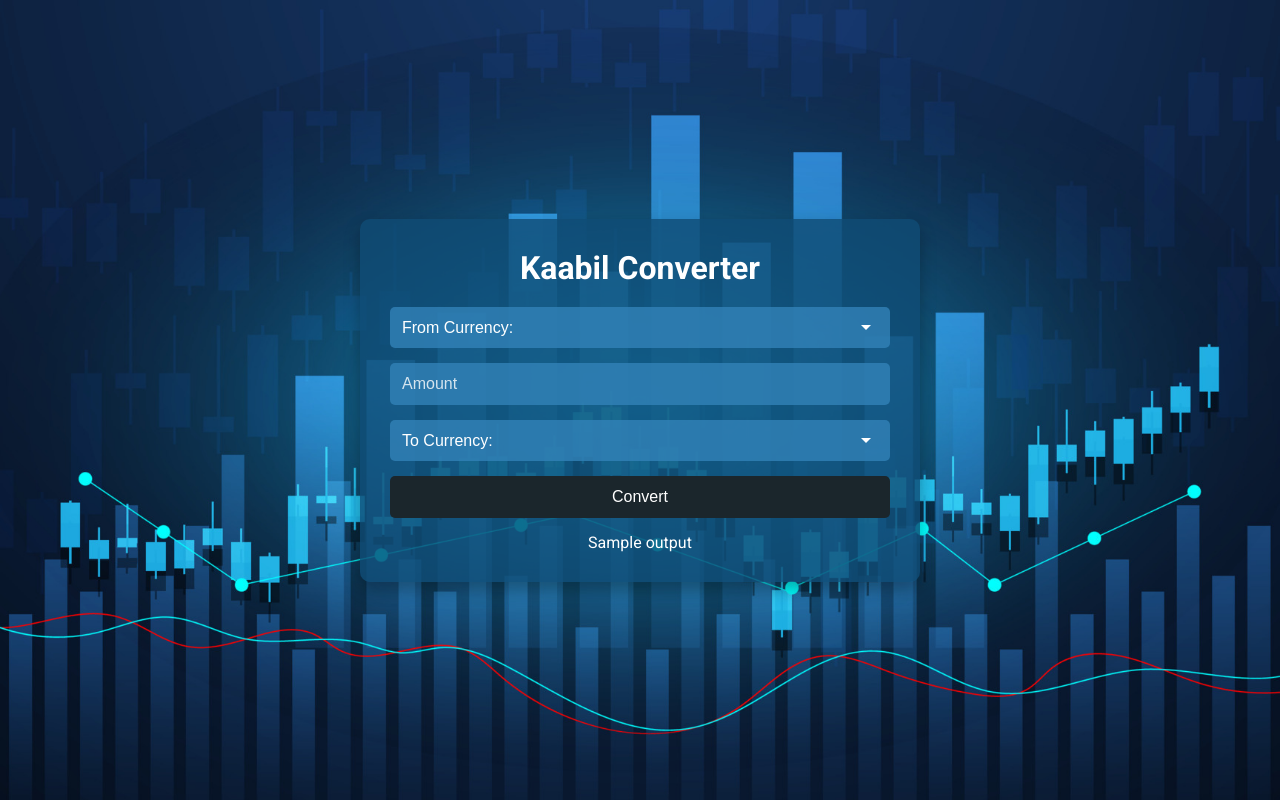
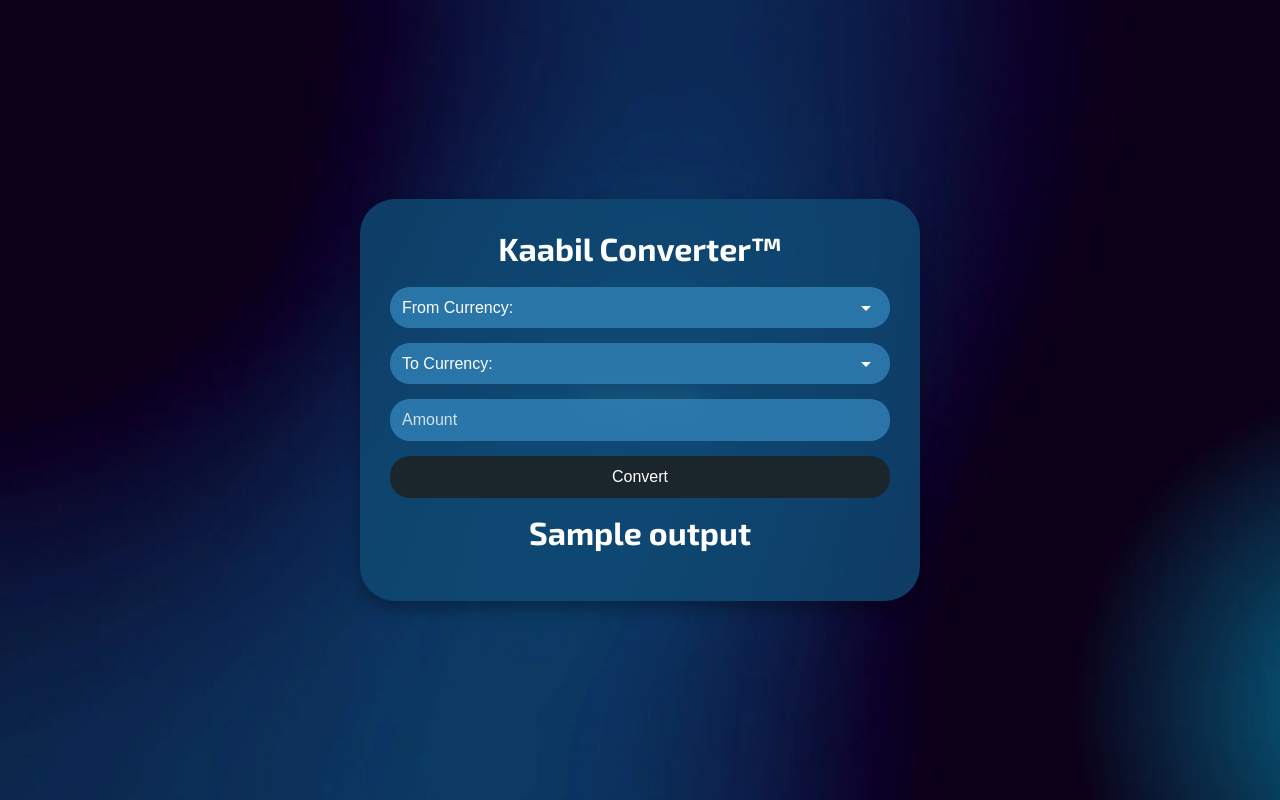
Before and after one commit to Daamin909/Kaabil-Converter, a Flask app: template templates/index.html in a window 1280 px wide. Run offline with Flask 3, Linux system fonts and the light colour scheme; the template is opened without the code that fills it: most values are stand-ins (such as "Sample title", 1, 10 or a date in 2020).

Commit message:
minor changes and styling

```diff
--- a/static/css/style.css
+++ b/static/css/style.css
@@ -4,7 +4,7 @@ body, h1, form, select, input {
     box-sizing: border-box;
 }
 body {
-    font-family: 'Roboto', sans-serif;
+    font-family: 'Exo 2', sans-serif;
     background-image: url('../images/background.jpg');
     background-size: cover;
     background-position: center;
@@ -19,11 +19,13 @@ body {
 .container {
     background-color: rgba(15, 76, 117, 0.8);
     padding: 30px;
-    border-radius: 10px;
+    border-radius: 35px;
     box-shadow: 0 8px 16px rgba(0, 0, 0, 0.3);
     width: 90%;
     max-width: 500px;
     text-align: center;
+    backdrop-filter: blur(10px);
+    -webkit-backdrop-filter: blur(10px);
 }
 h1 {
     margin-bottom: 20px;
@@ -36,7 +38,7 @@ select, input[type="number"], input[type="submit"] {
     padding: 12px;
     margin-bottom: 15px;
     border: none;
-    border-radius: 5px;
+    border-radius: 20px;
     background-color: rgba(50, 130, 184, 0.8);
     color: white;
     font-size: 16px;
@@ -44,6 +46,7 @@ select, input[type="number"], input[type="submit"] {
 input[type="submit"] {
     cursor: pointer;
     background-color: #1b262c;
+    border-radius: 20px;
 }
 select {
     appearance: none;
--- a/templates/index.html
+++ b/templates/index.html
@@ -4,15 +4,13 @@
     <meta charset="UTF-8">
     <meta name="viewport" content="width=device-width, initial-scale=1.0">
     <title>Kaabil Converter</title>
-    <link href="https://fonts.googleapis.com/css2?family=Roboto:wght@400;700&display=swap" rel="stylesheet">
+    <link href="https://fonts.googleapis.com/css2?family=Exo+2:wght@400;700&display=swap" rel="stylesheet">
     <link rel="stylesheet" href="{{ url_for('static', filename='css/style.css') }}">
     <link rel="stylesheet" href="../static/css/style.css">
-
-
 </head>
 <body>
     <div class="container">
-        <h1>Kaabil Converter</h1>
+        <h1>Kaabil Converter™</h1>
         <form action="http://127.0.0.1:8000/convert" method="POST">
             <select name="fromCurrency" id="fromCurrency">
                 <option value="">From Currency:</option>
@@ -50,7 +48,6 @@
                 <option value="USD">United States Dollar</option>
                 <option value="ZAR">South African Rand</option>
             </select>
-            <input type="number" name="amount" placeholder="Amount">
             <select name="toCurrency" id="toCurrency">
                 <option value="">To Currency:</option>
                 <option value="AUD">Australian Dollar</option>
@@ -87,9 +84,10 @@
                 <option value="USD">United States Dollar</option>
                 <option value="ZAR">South African Rand</option>
             </select>
+            <input type="number" name="amount" placeholder="Amount">
             <input type="submit" name="send" value="Convert">
         </form>
-        {{ output }}
+        <h1>{{ output }}</h1>
     </div>
 </body>
 </html>
```
Also changed, not shown: static/images/background.jpg.
